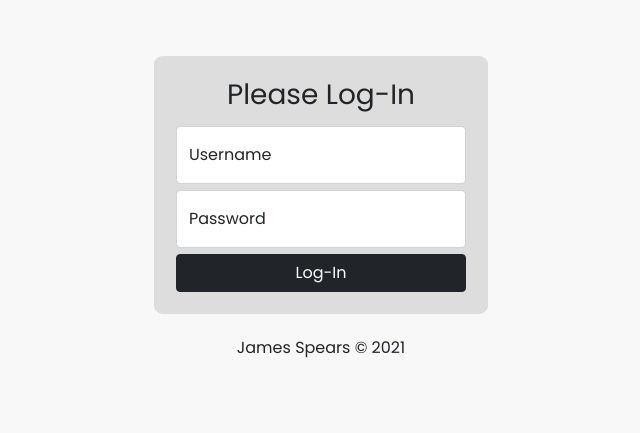
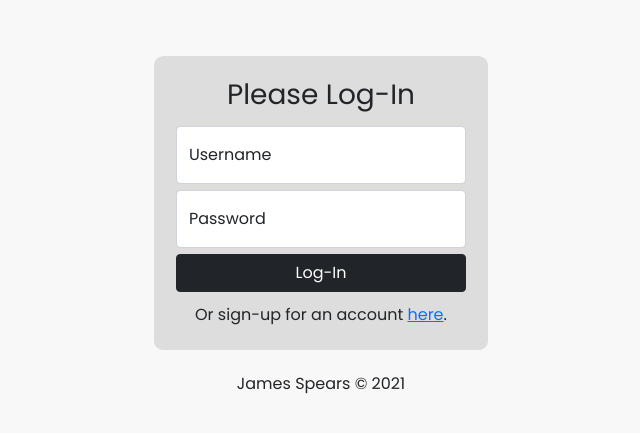
Before and after one commit to jamesspearsv/mylib, a Flask app: page /login in a window 1280 px wide. Shown: the part 86-519 px from the top of the page, without its empty margins (319-959 px from the left). Run offline with Flask 2, Linux system fonts and the light colour scheme.

Commit message:
Small update to /login. Add link to /register

```diff
--- a/static/css/login-register.css
+++ b/static/css/login-register.css
@@ -21,6 +21,11 @@
 
   #form-btn {
     width: 100%;
+  }
+
+  #register-link {
+    margin-top: 4%;
+    margin-bottom: 0;
   }
 
   .copyright {
--- a/templates/login.html
+++ b/templates/login.html
@@ -22,6 +22,7 @@
         </div>
         <input type="submit" value="Log-In" class="btn btn-dark" id="form-btn">
     </form>
+    <p id="register-link">Or sign-up for an account <a href="/register">here</a>.</p>
   </div>
   <div class="copyright">
     <p>James Spears © 2021</p>
```
